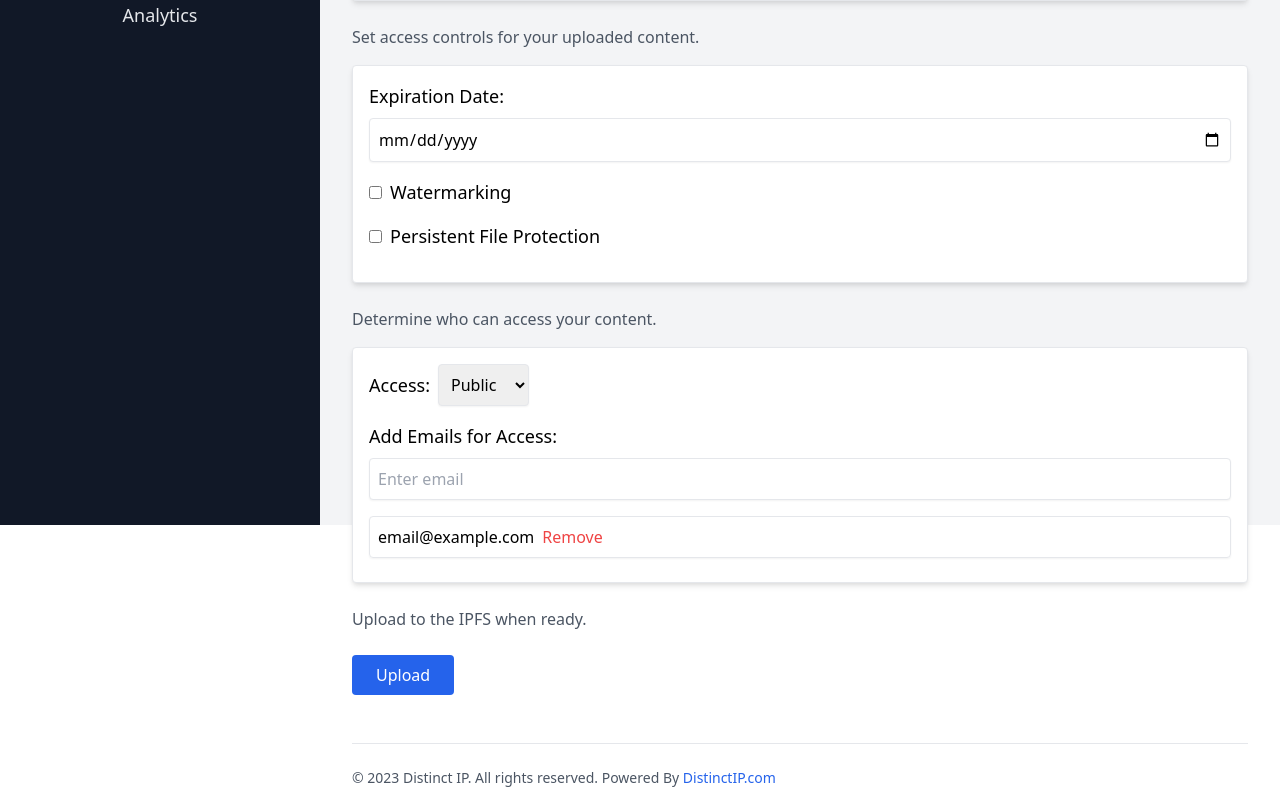
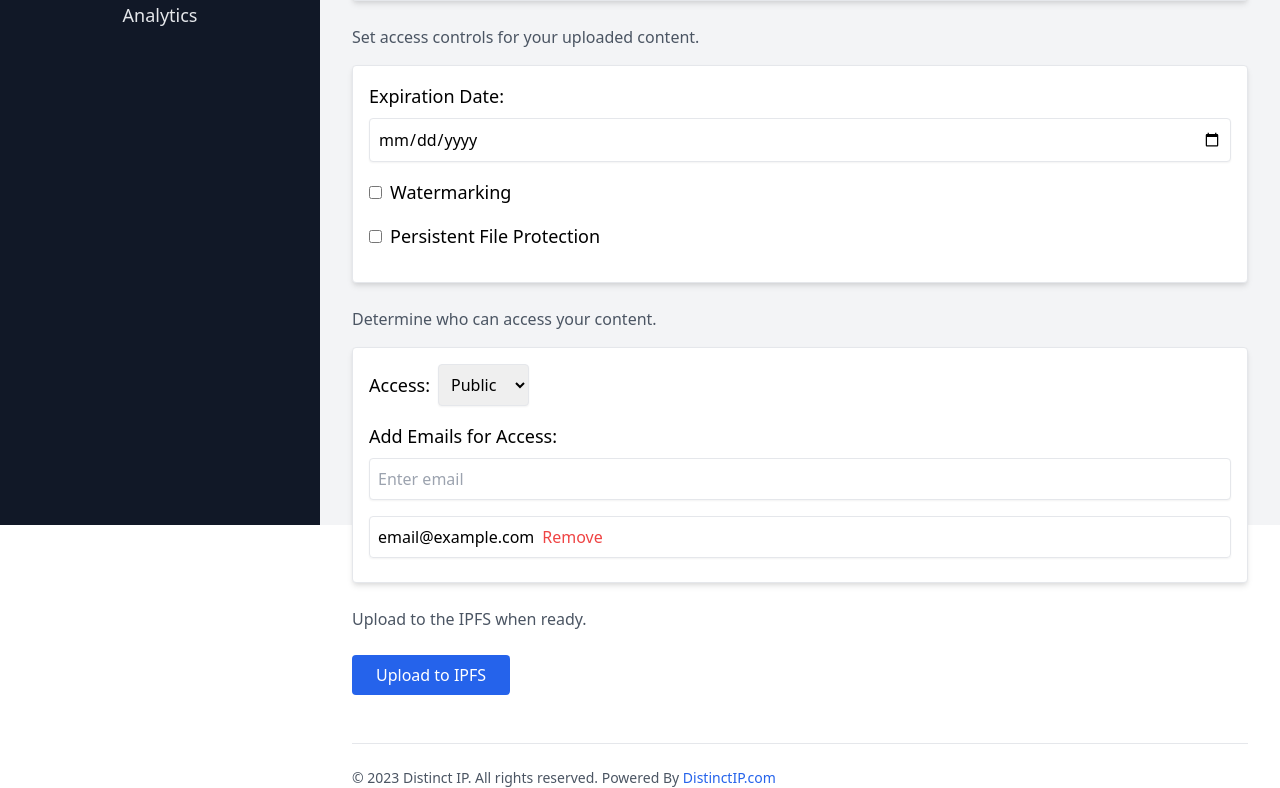
Before and after one commit to kyl3lyon/web3_E-asset_management, a React (Vite) app: page / in a window 1280 px wide. Shown: the part 275-1063 px from the top of the page. Built offline with nearby package versions, Linux system fonts and the light colour scheme.

Commit message:
add preview feature

```diff
--- a/src/App.jsx
+++ b/src/App.jsx
@@ -1,6 +1,10 @@
+import { useState } from 'react';
 import './App.css';
 
 export default function App() {
+    const [uploadedFile, setUploadedFile] = useState(null);
+    const [previewURL, setPreviewURL] = useState(null);  // <-- preview URL
+
     return (
         <div className="flex h-screen bg-gray-100 font-poppins">
             {/* Side Panel */}
@@ -33,8 +37,18 @@ export default function App() {
                 <div className="border p-4 mb-6 bg-white rounded shadow-md">
                     <div className="bg-gray-200 p-4 text-center mb-2 rounded cursor-pointer hover:bg-gray-300">
                         Drag and drop or
-                        <button className="text-gray-800 ml-2 p-2 border rounded hover:bg-gray-300">Upload</button>
+                        <button className="text-gray-800 ml-2 p-2 border rounded hover:bg-gray-300" onClick={(e) => {
+                            e.preventDefault();
+                            const fileInput = document.createElement('input');
+                            fileInput.type = 'file';
+                            fileInput.onchange = (e) => {
+                                setUploadedFile(e.target.files[0]);
+                                setPreviewURL(URL.createObjectURL(e.target.files[0]));  // <-- Generate preview URL
+                            };
+                            fileInput.click();
+                        }}>Upload</button>
                     </div>
+                    {previewURL && <img src={previewURL} alt="Preview" className="mt-4 w-64"/>}  {/* <-- Display the preview */}
                 </div>
 
                 <p className="mb-4 text-gray-600">Set access controls for your uploaded content.</p>
@@ -81,9 +95,21 @@ export default function App() {
 
                 <p className="mb-6 text-gray-600">Upload to the IPFS when ready.</p>
 
-                <button className=" bg-blue-600 text-white py-2 px-6 rounded hover:bg-blue-700">
-                    Upload
-                </button>
+                <button className="bg-blue-600 text-white py-2 px-6 rounded hover:bg-blue-700" onClick={async () => {
+                    if (uploadedFile) {
+                        const formData = new FormData();
+                        formData.append('file', uploadedFile);
+                        const response = await fetch('/upload', {
+                            method: 'POST',
+                            body: formData
+                        });
+                        const data = await response.json();
+                        console.log(data);
+                        // TODO: Handle the response. For now, we're just logging it.
+                    } else {
+                        alert("Please upload a file first!");
+                    }
+                }}>Upload to IPFS</button>
 
                 {/* Footer */}
                 <div className="mt-12 border-t pt-6">
```
